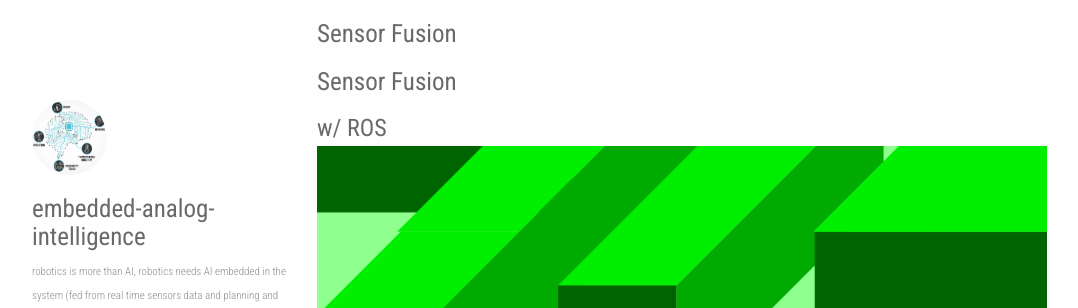
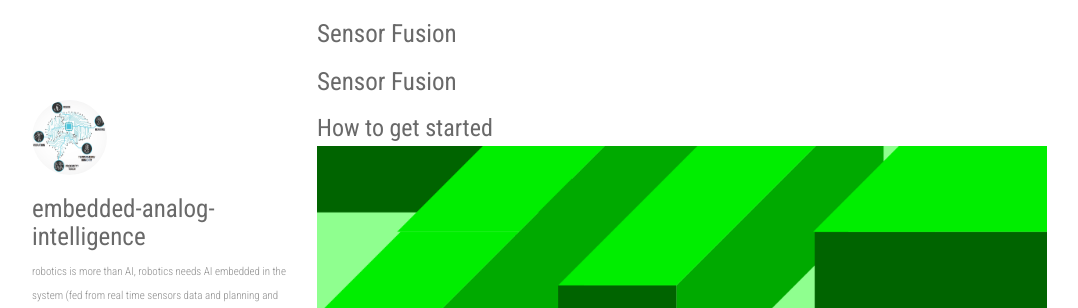
Before and after one commit to matt-chv/embedded-analog-intelligence, a Jekyll site: the page built from reveal/ros_fusion.md, in a window 1280 px wide and 900 px high. Shown: the top 308 px of the window, without its empty margins (53-1131 px from the left). Built offline with Jekyll 4.4.1, drawn with Linux system fonts in a browser that asks for light colours; nearby versions of some CDN libraries; our own code applies the rules of GitHub Pages for plain Markdown files; comment, search, counter and statistics services are not loaded.

Commit message:
Update ros_fusion.md

```diff
--- a/reveal/ros_fusion.md
+++ b/reveal/ros_fusion.md
@@ -1,5 +1,5 @@
 # Sensor Fusion
-### w/ ROS
+### How to get started
 
 ![](../static/img/maze_with_help.png)
 
```
